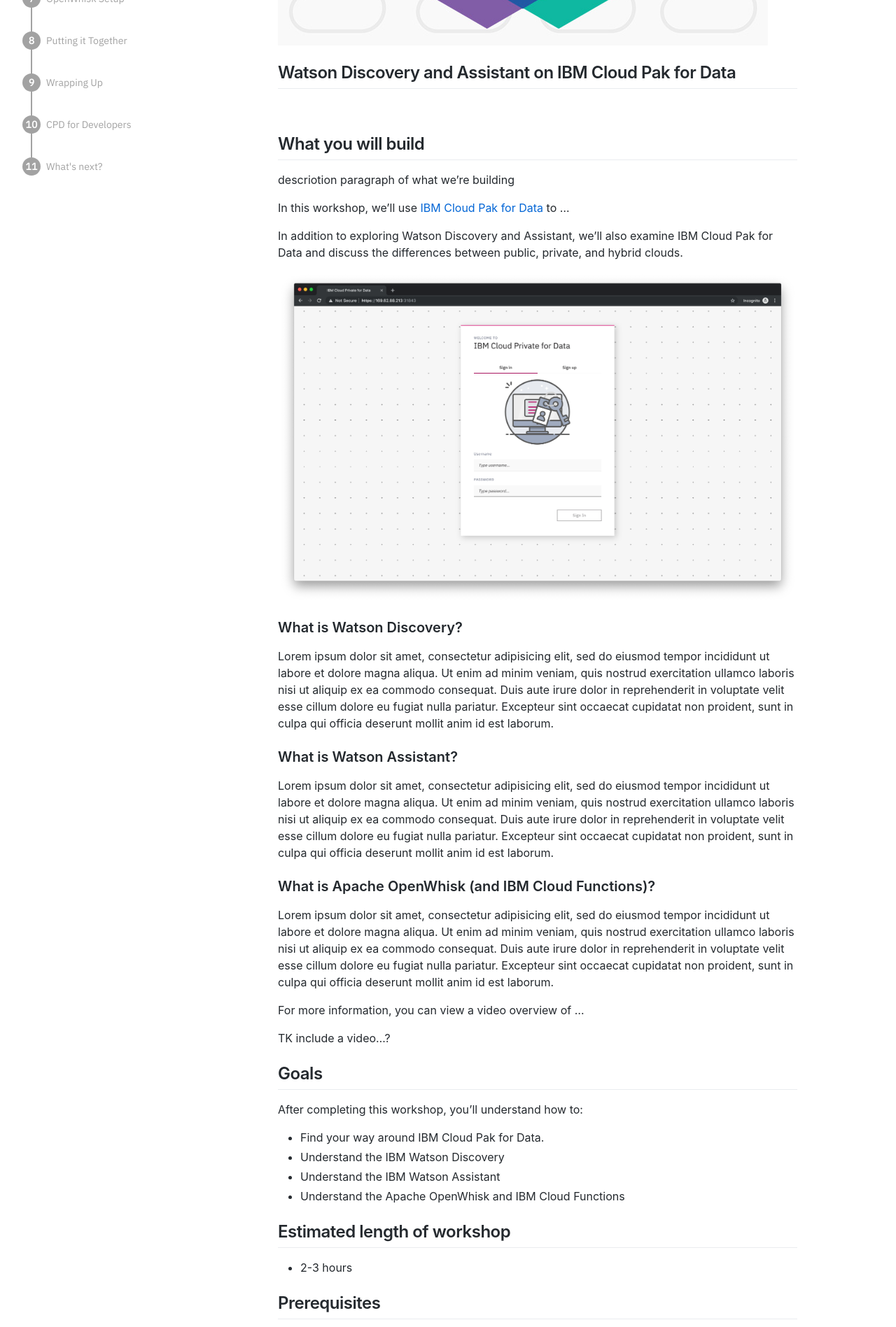
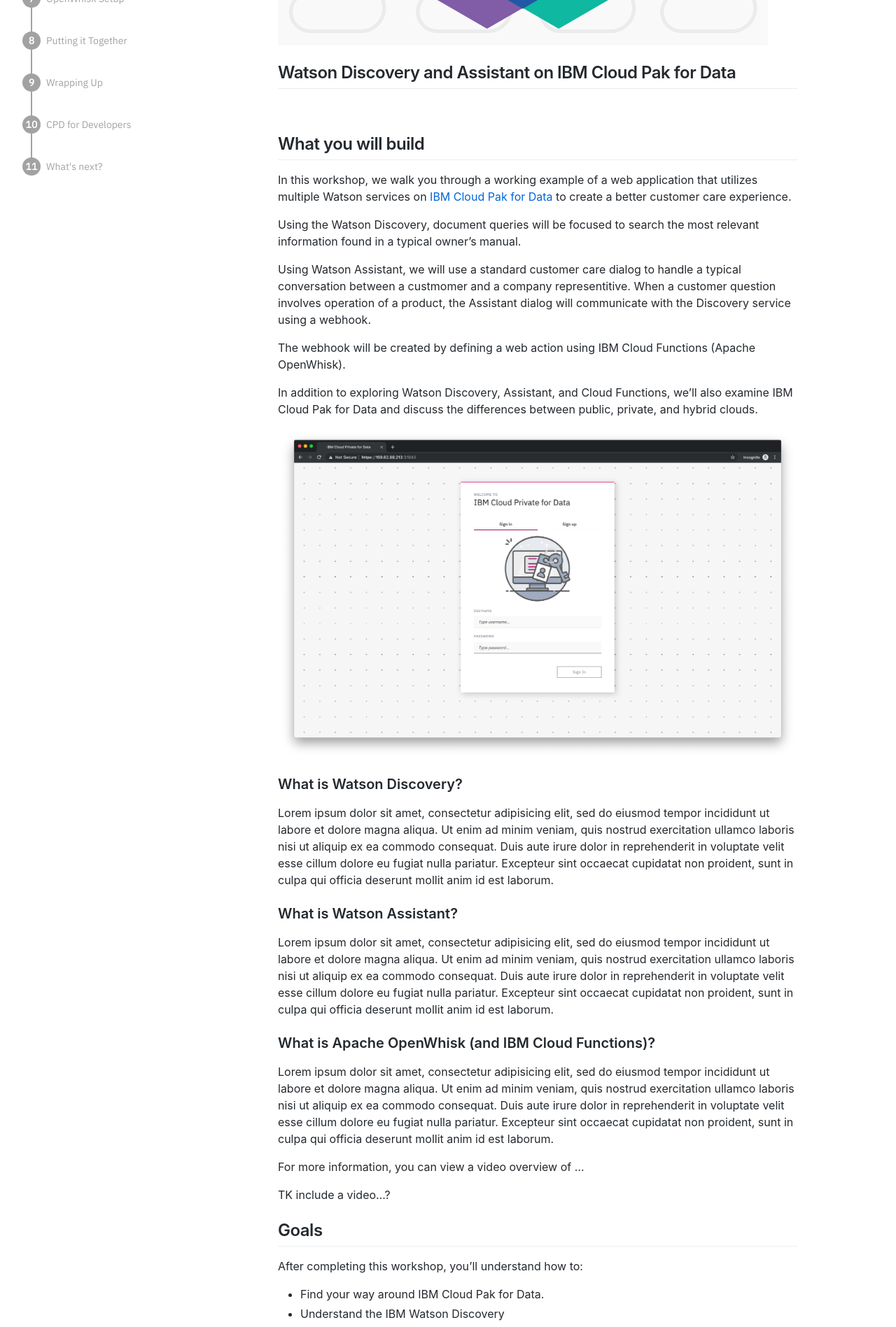
Before and after one commit to tmarkiewicz/ibm-cpd-workshop, a Jekyll site: the page built from _discovery/index.md, in a window 1280 px wide. Shown: the part 458-2355 px from the top of the page at 70% size. Built offline with Jekyll 4.4.1, drawn with Linux system fonts in a browser that asks for light colours.

Commit message:
added more description

```diff
--- a/_discovery/index.md
+++ b/_discovery/index.md
@@ -10,11 +10,15 @@
 <br />
 
 ## What you will build
-descriotion paragraph of what we're building
+In this workshop, we walk you through a working example of a web application that utilizes multiple Watson services on [IBM Cloud Pak for Data](https://www.ibm.com/products/cloud-pak-for-data) to create a better customer care experience.
 
-In this workshop, we'll use [IBM Cloud Pak for Data](https://www.ibm.com/products/cloud-pak-for-data) to ...
+Using the Watson Discovery, document queries will be focused to search the most relevant information found in a typical owner's manual.
 
-In addition to exploring Watson Discovery and Assistant, we'll also examine IBM Cloud Pak for Data and discuss the differences between public, private, and hybrid clouds.
+Using Watson Assistant, we will use a standard customer care dialog to handle a typical conversation between a custmomer and a company representitive. When a customer question involves operation of a product, the Assistant dialog will communicate with the Discovery service using a webhook.
+
+The webhook will be created by defining a web action using IBM Cloud Functions (Apache OpenWhisk).
+
+In addition to exploring Watson Discovery, Assistant, and Cloud Functions, we'll also examine IBM Cloud Pak for Data and discuss the differences between public, private, and hybrid clouds.
 
 ![](assets/ICP4D-sign-in.png)
 
```
